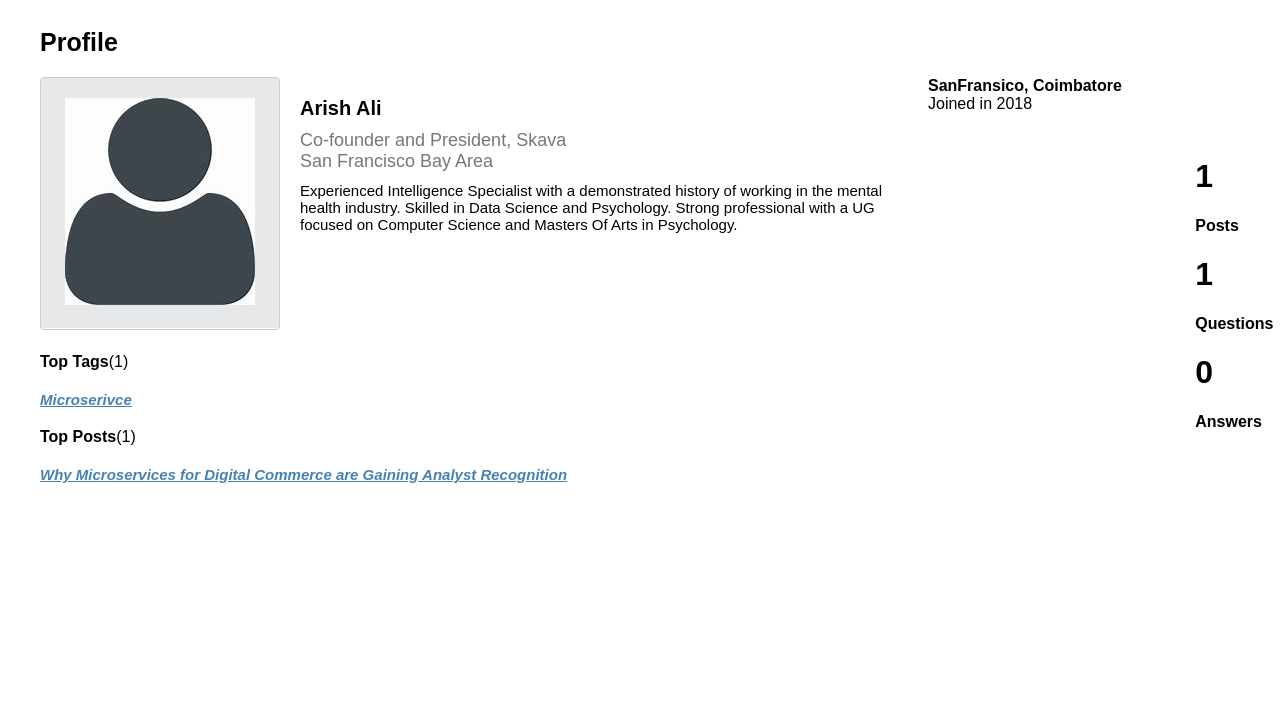
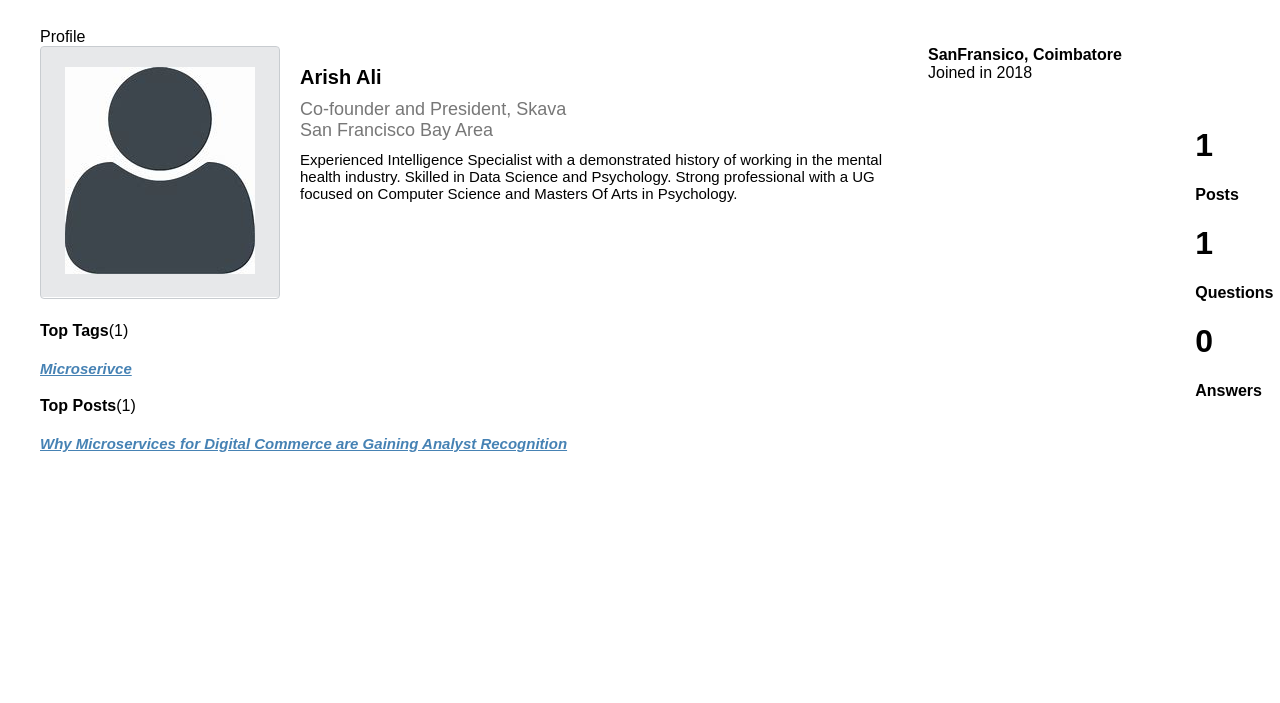
Before and after one commit to dineshit8/Forum, a React app in the folder skavaForum/: page /Profile in a window 1280 px wide. Shown: the part 97-800 px from the top of the page. Built offline with nearby package versions, Linux system fonts and the light colour scheme.

Commit message:
Development checkin

```diff
--- a/skavaForum/src/Components/PostQuestion.js
+++ b/skavaForum/src/Components/PostQuestion.js
@@ -2,17 +2,21 @@ import React, { Component } from 'react';
 import './PostQuestion.css';
 import axios from 'axios';
 import ReactDOM from 'react-dom';
-class PostQuestion extends Component {
+import { BrowserRouter as Router, Route, Link , Redirect} from 'react-router-dom';
+import Cookies from 'js-cookie';
+import Home from './Home';
+export class PostQuestion extends Component {
   constructor(props)
   {
-    super(props);
-  this.state = {title:"",tags:"",quesId:"",userId:"",quesDescription:"",showErrordomQuestionTitle:{display:"none"},showErrordomQuestionDescription:{display:"none"},addedTags:{display:"none"},showErrordomTag:{display:"none"}};
+  super(props);
+  this.state = {title:"",tags:"",quesId:"",userId:"",quesDescription:"",showErrordomQuestionTitle:{display:"none"},showErrordomQuestionDescription:{display:"none"},addedTags:{display:"none"},showErrordomTag:{display:"none"} , userId : Cookies.get('userId')  };
   this.handleQuestionTitle = this.handleQuestionTitle.bind(this);
   this.handleuserId = this.handleuserId.bind(this);
   this.handlequesDescription = this.handlequesDescription.bind(this);
   this.handleClick = this.handleClick.bind(this);
   this.handleTagList = this.handleTagList.bind(this);
   this.addQuestion = this.addQuestion.bind(this);
+
 }
 //handleTagList = (e) =>{this.setState({tags:e.target.value})}
 handleQuestionTitle(e)
@@ -40,6 +44,8 @@ handleClick(e){
     }
   }
 render() {
+  if(this.state.userId)
+  {
     return (
         <div className="cls_postQuestion">
           <div className="pageTitle">Post Your New Question</div>
@@ -76,6 +82,11 @@ render() {
         </div>
       )
     }
+    else
+    {
+       return  <Redirect to='/'  />
+    }
+  }
   addQuestion(event)
     {
     event.preventDefault();
--- a/skavaForum/src/Components/Profile.css
+++ b/skavaForum/src/Components/Profile.css
@@ -1,8 +1,7 @@
-.profileTitle{
-    color: #000;
-    font-size: 25px;
+.profile a{
+    color: #fff;
     margin-bottom: 20px;
-    font-weight: bold;
+    text-decoration: none;
 }
 .profileIcon{
     width: 240px;
```
